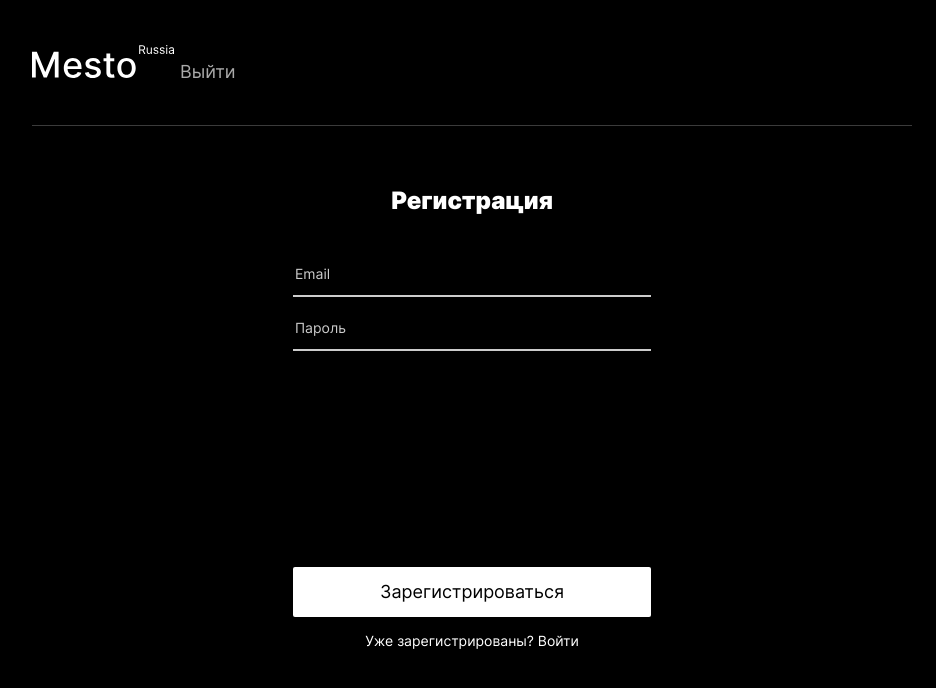
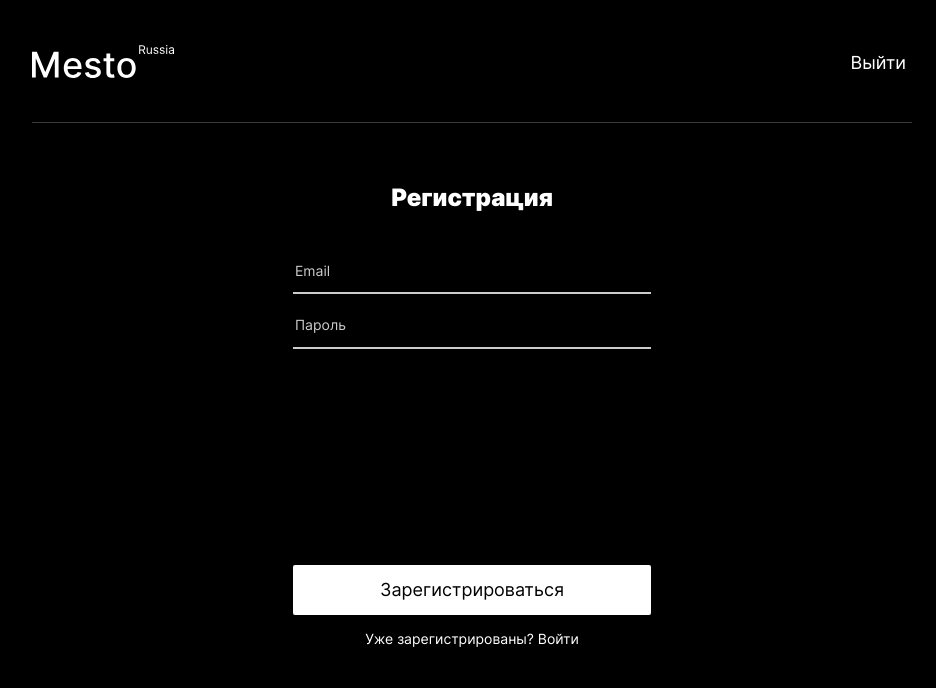
Before and after one commit to Karmyshkov/react-mesto-auth, a React (Create React App) app: page /sign-up in a window 1280 px wide. Shown: the top 688 px of the page, without its empty margins (168-1104 px from the left). Built offline with nearby package versions, Linux system fonts and the light colour scheme; no server answers.

Commit message:
feat: add style for header

```diff
--- a/src/blocks/header/__btn/header__btn.css
+++ b/src/blocks/header/__btn/header__btn.css
@@ -3,7 +3,12 @@
   background-color: transparent;
   border: none;
   font-size: 18px;
-  color: var(--color-btn-logout);
+  color: var(--color-text);
   font-weight: 400;
   line-height: 22px;
+  transition: opacity 0.3s;
 }
+
+.header__btn:hover {
+  opacity: 0.6;
+}
--- a/src/blocks/header/header.css
+++ b/src/blocks/header/header.css
@@ -1,6 +1,9 @@
 .header {
   padding-bottom: 41px;
   border-bottom: 1px solid var(--color-line);
+  display: flex;
+  align-items: center;
+  justify-content: space-between;
 }
 
 @media screen and (max-width: 760px) {
--- a/src/blocks/login/__btn/login__btn.css
+++ b/src/blocks/login/__btn/login__btn.css
@@ -12,5 +12,5 @@
 }
 
 .login__btn:hover {
-  opacity: 0.85;
+  opacity: 0.6;
 }
--- a/src/variables/variables.css
+++ b/src/variables/variables.css
@@ -15,5 +15,4 @@
   --color-placeholder: #c4c4c4;
   --color-error: #ff0000;
   --color-disabled: #c5c5c5;
-  --color-btn-logout: #a9a9a9;
 }
```
